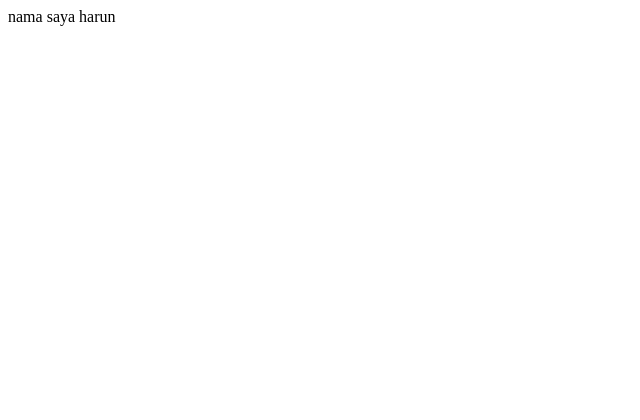
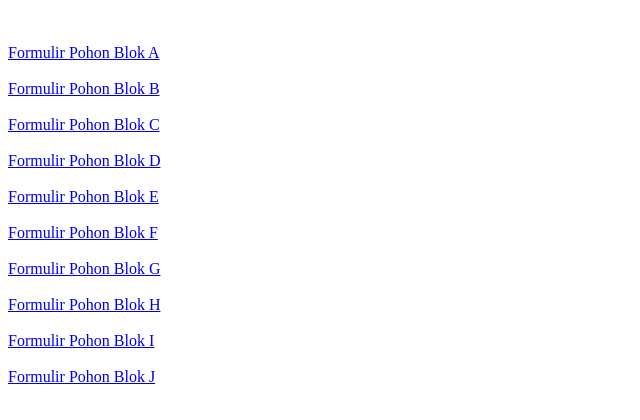
Before and after one commit to rasyiddarat/rasyiddarat.github.io, a plain HTML site: page index.html in a window 1280 px wide. Shown: the whole page, without its empty margins (0-640 px from the left). Drawn offline with Linux system fonts and the light colour scheme.

Commit message:
Update index.html

```diff
--- a/index.html
+++ b/index.html
@@ -1 +1,20 @@
-<p>nama saya harun</p>
+<br /><br />
+<a href="https://docs.google.com/forms/d/e/1FAIpQLScnNVWGJKX8x_PPjAGaB0i3WfkTVn82XBdSwZtSzN5Xi-flDA/viewform?usp=sf_link">Formulir Pohon Blok A</a>
+<br /><br />
+<a href="https://docs.google.com/forms/d/e/1FAIpQLScrR2_C09CRfcoNBG8quR9vyHwpgpCxE9ARrdmLGuZfviK_pg/viewform?usp=sf_link">Formulir Pohon Blok B</a>
+<br /><br />
+<a href="https://docs.google.com/forms/d/e/1FAIpQLSdprFOh6VEDPdfPGvLVZzNIekS6KfAZHQQdh2rOOAt6lxomkA/viewform?usp=sf_link">Formulir Pohon Blok C</a>
+<br /><br />
+<a href="https://docs.google.com/forms/d/e/1FAIpQLSdPoEtd-UaMdiJnyvuR_UpxWfumi0HOuNLG_EKkQpwRwMhzpQ/viewform?usp=sf_link">Formulir Pohon Blok D</a>
+<br /><br />
+<a href="https://docs.google.com/forms/d/e/1FAIpQLSc2dHUrlXbfMZX_XcAyHxYo6RVUfH3eCCU2Cj2N62hN2maH8A/viewform?usp=sf_link">Formulir Pohon Blok E</a>
+<br /><br />
+<a href="https://docs.google.com/forms/d/e/1FAIpQLSdNYLFS5Mnd8cR_rsXec_TZmNHYCu9hVSXQkt7LuNVgkDk4Rg/viewform?usp=sf_link">Formulir Pohon Blok F</a>
+<br /><br />
+<a href="https://docs.google.com/forms/d/e/1FAIpQLSdlOFuiCwqVnPX966sw856j-C_3IgjHD0cWzN35ZaC-65PJxg/viewform?usp=sf_link">Formulir Pohon Blok G</a>
+<br /><br />
+<a href="https://docs.google.com/forms/d/e/1FAIpQLSe7ldy9SaLmWAr1HgBMgX906pmeYtJIsUwR2mq4e5NCGIwCQg/viewform?usp=sf_link">Formulir Pohon Blok H</a>
+<br /><br />
+<a href="https://docs.google.com/forms/d/e/1FAIpQLSdtdae5z9gewKkYjOmqR7Pp36iIyW-e-2ERSVP7SRux3_emjA/viewform?usp=sf_link">Formulir Pohon Blok I</a>
+<br /><br />
+<a href="https://docs.google.com/forms/d/e/1FAIpQLSerHIHlNkubtF2XWRWix1zRj1h8hYaHGj686Z-AtthbXbvzlQ/viewform?usp=sf_link">Formulir Pohon Blok J</a>
```
